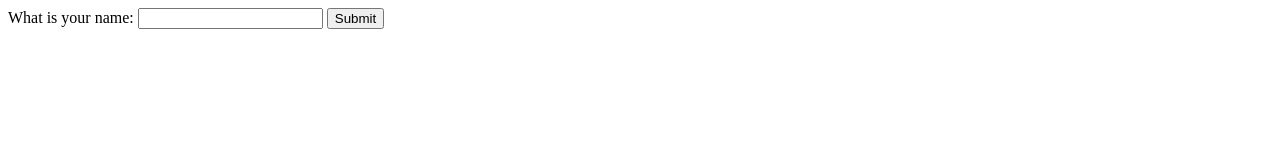
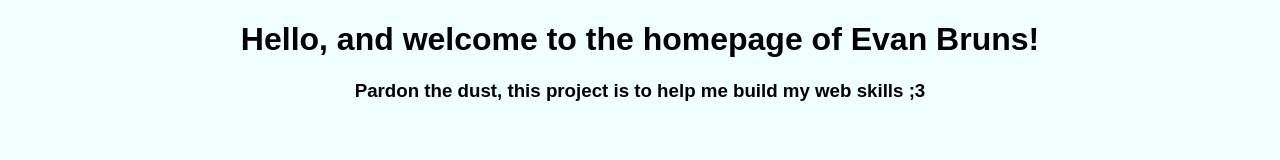
Before and after one commit to ebbruns/Evan-Bruns-Homepage, a plain HTML site: page index.html in a window 1280 px wide. Drawn offline with Linux system fonts and the light colour scheme.

Commit message:
Basic homepage html

```diff
--- a/StyleSheet.css
+++ b/StyleSheet.css
@@ -1,2 +1,8 @@
-body {
+body{
+    font-family: Arial, Helvetica, sans-serif;
+    background: azure;
 }
+
+#CenteredTitle{
+        text-align: center;
+}
--- a/index.html
+++ b/index.html
@@ -3,16 +3,11 @@
 <head>
     <title></title>
 	<meta charset="utf-8" />
+    <link rel="stylesheet" href="StyleSheet.css">
 </head>
 <body>
-    <form>
-        What is your name: <input type="text" size="20" id="myname" onkeydown="if (event.keyCode == 13)  document.getElementById('mybutton').click()" />
-        <input type="text" style="display: none;" />
-        <button type="button" id="mybutton">Submit</button>
-    </form>
-    <div id="hellomessage"></div>
-
-    <script src="hello.js"></script>
+    <h1 id="CenteredTitle">Hello, and welcome to the homepage of Evan Bruns!</h1>
+    <h3 id="CenteredTitle">Pardon the dust, this project is to help me build my web skills ;3</h3>
 
 </body>
 </html>
```
Also changed, not shown: 1 other file.
